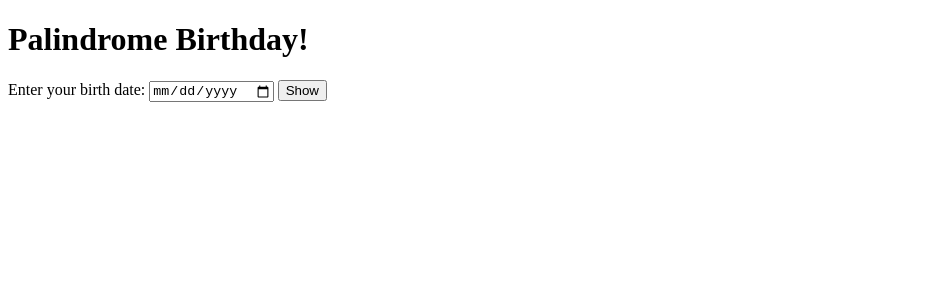
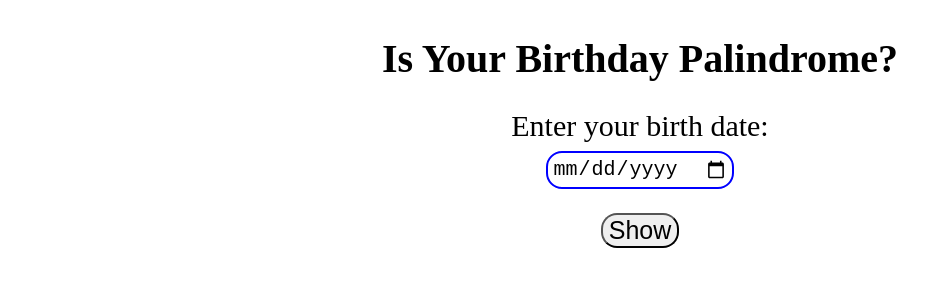
Before and after one commit to Saurabhrana2290/palindrome-birthday, a plain HTML site: page index.html in a window 1280 px wide. Shown: the whole page, without its empty margins (0-951 px from the left). Drawn offline with Linux system fonts and the light colour scheme.

Commit message:
Update style.css updated

```diff
--- a/index.html
+++ b/index.html
@@ -1,5 +1,6 @@
 <!DOCTYPE html>
 <html lang="en">
+
 <head>
     <meta charset="UTF-8">
     <meta http-equiv="X-UA-Compatible" content="IE=edge">
@@ -7,12 +8,16 @@
     <title>Palindrome Birthday</title>
     <link rel="stylesheet" href="style.css">
 </head>
+
 <body>
-    <h1 id="birthday-heading">Palindrome Birthday!</h1>
-    <label for="date-input" id="date-label">Enter your birth date:</label>
-    <input type="date" id="date-input">
-    <button id="show-btn">Show</button>
-    <div id="output"></div>
+    <div class="container">
+        <h1 id="birthday-heading">Is Your Birthday Palindrome?</h1>
+        <label for="date-input" id="date-label">Enter your birth date:</label>
+        <input type="date" id="date-input">
+        <button id="show-btn">Show</button>
+        <div id="output"></div>
+    </div>
     <script src="index.js"></script>
 </body>
+
 </html>
--- a/index.js
+++ b/index.js
@@ -134,7 +134,7 @@ function doCheck(e){
        }else{
            var [count, nextDate] = getNextPalindromeDate(date);
            nextDate = dateToString(nextDate);
-           output.innerText = `Oops! Birthday is not a Palindrome. The palindrome date is after ${count} days and the date is ${nextDate.day}-${nextDate.month}-${nextDate.year}`;
+           output.innerText = `Oops! Birthday is not a Palindrome. The palindrome date is after ${count} days which is ${nextDate.day}-${nextDate.month}-${nextDate.year}`;
        }
    }
 }
--- a/style.css
+++ b/style.css
@@ -0,0 +1,38 @@
+.container{
+    display: flex;
+    flex-direction: column;
+    align-items: center;
+    justify-content: center;
+}
+
+#birthday-heading{
+    text-align: center;
+    font-size: 40px;
+}
+#date-label{
+    font-size: 30px;
+    margin-bottom: 0.5rem;
+}
+#date-input{
+    font-size: 20px;
+    border: 2px solid blue;
+    border-radius: 1rem;
+    padding: 0.3rem;
+    outline: none;
+    margin-bottom: 1.5rem;
+}
+button:hover{
+    background-color: blue;
+    color: white;
+    font-weight: bold;
+}
+#show-btn{
+    cursor: pointer;
+    font-size: 25px;
+    border-radius: 1rem;
+    margin-bottom: 1rem;
+}
+#output{
+    text-align: center;
+    font-size: 20px;
+}
```
